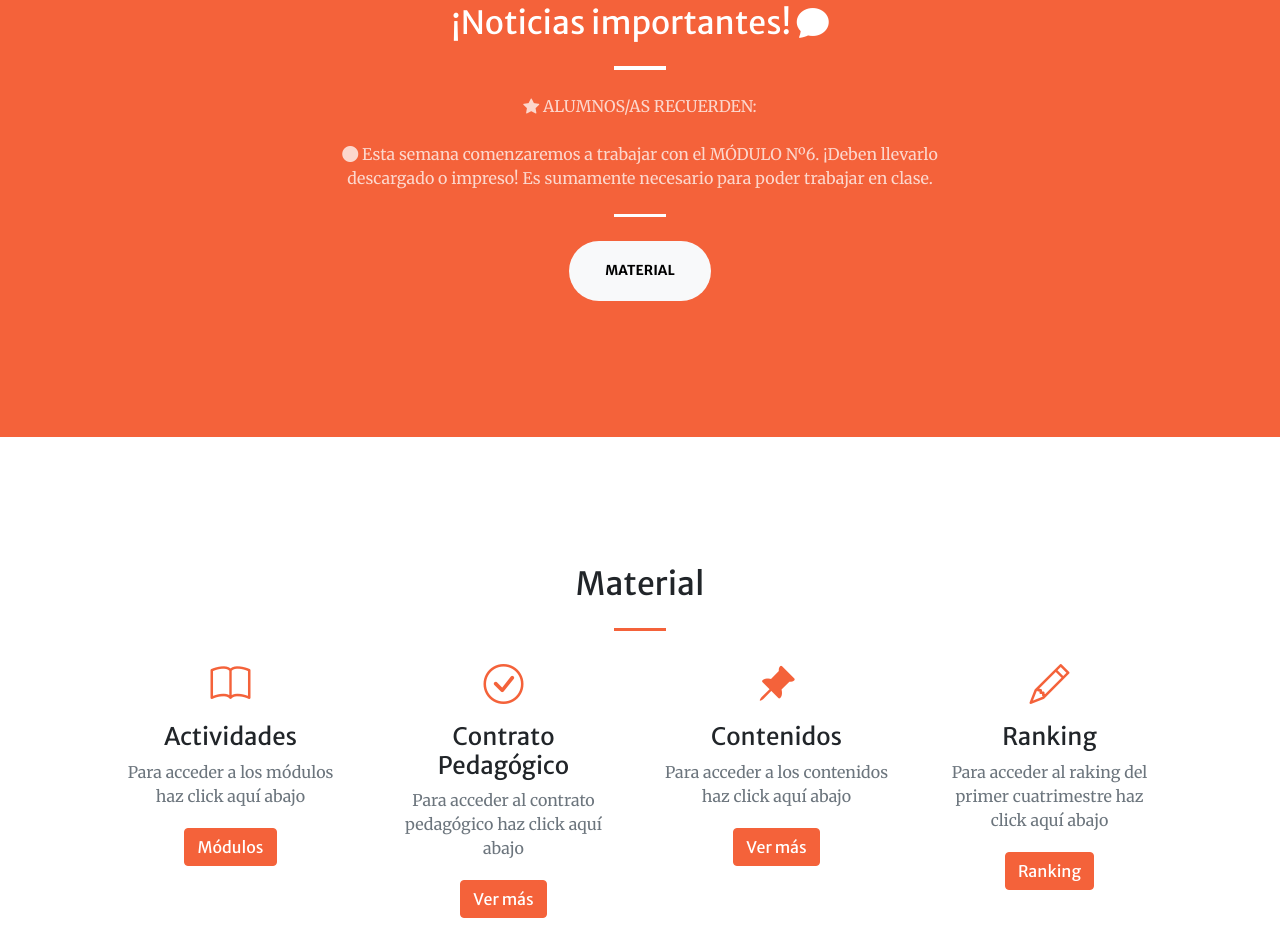
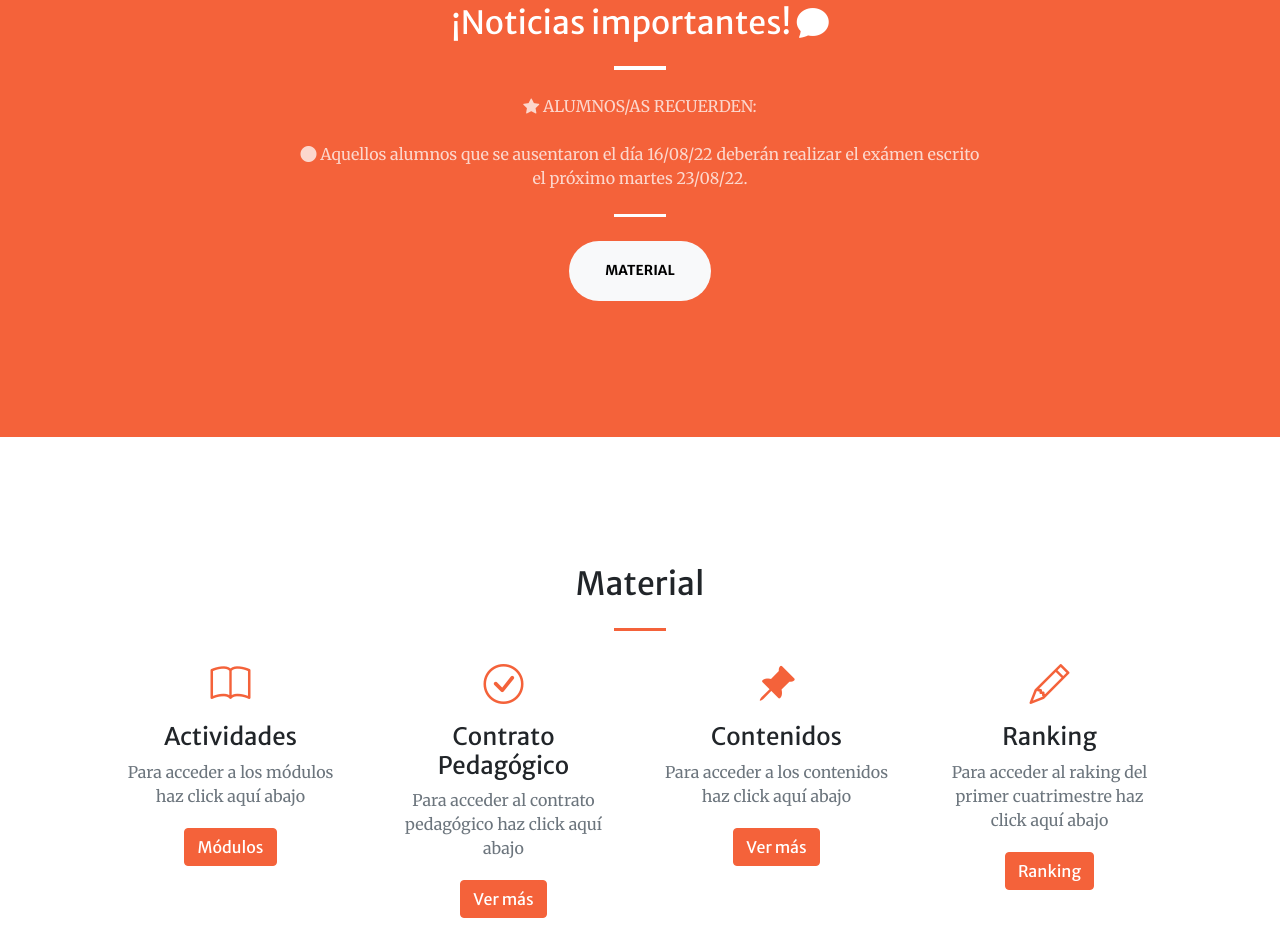
Before and after one commit to santiagopochettino/cienciassociales35, a plain HTML site: page index.html in a window 1280 px wide. Shown: the part 924-1869 px from the top of the page. Drawn offline with nearby package versions, Linux system fonts and the light colour scheme; some packages are replaced by stand-ins of ours; a script that the page names is missing; a web font is replaced by a local one.

Commit message:
[ADD] Asistencias 16/08 y notas del primer exámen

```diff
--- a/index.html
+++ b/index.html
@@ -77,7 +77,7 @@
                         <i class="bi-circle-fill"></i> Las personas que no entregaron el módulo 2 , tienen tiempo hasta el martes  03/05/22 para hacerlo.
                    </p> -->
                     <p class="text-white-75 mb-2">
-                        <i class="bi-circle-fill"></i> Esta semana comenzaremos a trabajar con el MÓDULO Nº6. ¡Deben llevarlo descargado o impreso! Es sumamente necesario para poder trabajar en clase.
+                        <i class="bi-circle-fill"></i> Aquellos alumnos que se ausentaron el día 16/08/22 deberán realizar el exámen escrito el próximo martes 23/08/22.
                     </p>
                     <!--
 
--- a/js/app.js
+++ b/js/app.js
@@ -4,20 +4,20 @@ const items = document.getElementById('items')
 const alumno1 = {
   name: 'Abalos, Darian',
   asistencias: 4,
-  tbc:4,
+  tbc: 4,
   modulos: 0,
-  evaluaciones:'-',
+  evaluaciones:'Aus',
   recuperatorios: '-',
   puntaje: 8
 }
 const alumno2 = {
   name: 'Abuin, Benjamin',
-  asistencias: 4,
-  tbc:4,
+  asistencias: 5,
+  tbc: 5,
   modulos: 0,
-  evaluaciones: '-',
+  evaluaciones: 8,
   recuperatorios: '-',
-  puntaje: 8
+  puntaje: 18
 }
 
 const alumno5 = {
@@ -25,204 +25,222 @@ const alumno5 = {
   asistencias: 4,
   tbc: 4,
   modulos: 0,
-  evaluaciones: '-',
+  evaluaciones: 'Aus',
   recuperatorios: '-',
   puntaje: 8
 }
 const alumno6 = {
   name: 'Bauer, Dante',
-  asistencias: 4,
-  tbc: 4,
+  asistencias: 5,
+  tbc: 5,
   modulos: 0,
-  evaluaciones: '-',
+  evaluaciones: 8,
   recuperatorios: '-',
-  puntaje: 8
+  puntaje: 18
 }
 const alumno7 = {
   name: 'Bureaux, Iñaki ',
-  asistencias: 4,
-  tbc: 4,
+  asistencias: 5,
+  tbc: 5,
   modulos: 0,
-  evaluaciones: '-',
+  evaluaciones: 8,
   recuperatorios: '-',
-  puntaje: 8
+  puntaje: 18
 }
 const alumno8 = {
   name: 'Capetolo, Renata',
-  asistencias: 4,
-  tbc: 4,
+  asistencias: 5,
+  tbc: 5,
   modulos:0,
-  evaluaciones: '-',
+  evaluaciones: 9,
   recuperatorios:'-',
-  puntaje: 8
+  puntaje: 19
 }
 const alumno9 = {
   name: 'Carabajal, Dylan',
-  asistencias: 4,
-  tbc: 4,
+  asistencias: 5,
+  tbc: 5,
   modulos:0,
-  evaluaciones: '-',
+  evaluaciones: 10,
   recuperatorios: '-',
-  puntaje: 8
+  puntaje: 20
 }
 const alumno10 = {
   name: 'Casabianca, Ana',
   asistencias: 4,
   tbc: 4,
   modulos:0,
-  evaluaciones: '-',
+  evaluaciones: 'Aus',
   recuperatorios: '-',
   puntaje: 8
 }
 const alumno11 = {
   name: 'Cespedes, Abigail ',
+  asistencias: 5,
+  tbc: 5,
+  modulos: 0,
+  evaluaciones: 7,
+  recuperatorios:'-',
+  puntaje: 17
+}
+const alumno12 = {
+  name: 'Chavez, Alejo ',
   asistencias: 4,
   tbc: 4,
   modulos: 0,
-  evaluaciones: '-',
+  evaluaciones: 6,
   recuperatorios:'-',
-  puntaje: 8
-}
-const alumno12 = {
-  name: 'Chavez, Alejo ',
-  asistencias: 3,
-  tbc: 3,
-  modulos: 0,
-  evaluaciones: '-',
-  recuperatorios:'-',
-  puntaje: 6
+  puntaje: 14
 }
 const alumno13 = {
   name: 'Duyos, Julieta',
-  asistencias: 4,
-  tbc: 4,
+  asistencias: 5,
+  tbc: 5,
   modulos: 0,
-  evaluaciones: '-',
+  evaluaciones: 8,
   recuperatorios: '-',
-  puntaje: 8
+  puntaje: 18
 }
 const alumno15 ={
   name: 'Gallo, Benjamin',
   asistencias: 4,
   tbc: 4,
-  modulos:0,
-  evaluaciones:'-',
+  modulos: 0,
+  evaluaciones: 'Aus',
   recuperatorios: '-',
   puntaje: 8
 }
 const alumno16 ={
   name: 'Kaiser, Kevin',
-  asistencias: 3,
-  tbc: 3,
+  asistencias: 4,
+  tbc: 4,
   modulos: 0,
-  evaluaciones:'-',
+  evaluaciones: 6,
   recuperatorios: '-',
-  puntaje: 6
+  puntaje: 14
 }
 const alumno17 ={
   name: 'Leone, Joaquin',
-  asistencias: 3,
-  tbc: 3,
+  asistencias: 4,
+  tbc: 4,
   modulos: 0,
-  evaluaciones: '-',
-  recuperatorios:'-',
-  puntaje: 6
+  evaluaciones: 6,
+  recuperatorios: '-',
+  puntaje: 14
 }
 const alumno18 ={
   name: 'Liendo, Kiara',
-  asistencias: 4,
-  tbc: 4,
-  modulos:0 ,
-  evaluaciones: '-' ,
+  asistencias: 5,
+  tbc: 5,
+  modulos: 0,
+  evaluaciones: 4,
   recuperatorios: '-',
-  puntaje: 8
+  puntaje: 14
 }
 const alumno19 ={
   name: 'Montenegro, Jesus',
-  asistencias: 2,
-  tbc:2,
-  modulos:0,
-  evaluaciones: '-',
+  asistencias: 5,
+  tbc: 5,
+  modulos: 0,
+  evaluaciones: 7,
   recuperatorios: '-',
-  puntaje: 4
+  puntaje: 17
 }
 const alumno20 ={
   name: 'Montero, Chiara',
-  asistencias:  4,
-  tbc: 4,
-  modulos:0,
-  evaluaciones: '-',
+  asistencias:  5,
+  tbc: 5,
+  modulos: 0,
+  evaluaciones: 7,
   recuperatorios: '-',
-  puntaje: 8
+  puntaje: 17
 }
 const alumno21 ={
   name: 'Olivera, Antonella',
+  asistencias: 5,
+  tbc: 5,
+  modulos: 0,
+  evaluaciones: 2,
+  recuperatorios: '-',
+  puntaje: 12
+}
+const alumno22 ={
+  name: 'Rasa, Lisandro',
+  asistencias:  5,
+  tbc: 5,
+  modulos: 0,
+  evaluaciones: 7,
+  recuperatorios: '-',
+  puntaje: 17
+}
+const alumno24 ={
+  name: 'Valenzuela, Candela',
   asistencias: 4,
   tbc: 4,
   modulos: 0,
-  evaluaciones: '-',
+  evaluaciones: 8,
   recuperatorios: '-',
-  puntaje: 8
-}
-const alumno22 ={
-  name: 'Rasa, Lisandro',
-  asistencias:  4,
-  tbc: 4,
-  modulos: 0,
-  evaluaciones: '-',
-  recuperatorios: '-',
-  puntaje: 8
-}
-const alumno24 ={
-  name: 'Valenzuela, Candela',
-  asistencias: 3,
-  tbc: 3,
-  modulos: 0,
-  evaluaciones: '-',
-  recuperatorios: '-',
-  puntaje: 6
+  puntaje: 16
 }
 const alumno25 ={
   name: 'Loyza, Kiara',
-  asistencias: 3,
-  tbc:3,
+  asistencias: 4,
+  tbc:4,
   modulos: 0,
-  evaluaciones: '-',
+  evaluaciones: 8,
   recuperatorios: '-',
-  puntaje: 6
+  puntaje: 16
 }
 const alumno26 ={
   name: 'Osses, Enzo',
   asistencias: 4,
   tbc: 4,
   modulos: 0,
-  evaluaciones: '-',
+  evaluaciones: 'Aus',
   recuperatorios: '-',
   puntaje: 8
 }
 const alumno27 = {
   name: 'Orome, Araceli',
+  asistencias: 5,
+  tbc: 5,
+  modulos: 0,
+  evaluaciones: 7,
+  recuperatorios: '-',
+  puntaje: 17
+}
+const alumno28 = {
+  name: 'Salinas, Nayla',
   asistencias: 4,
   tbc: 4,
   modulos: 0,
-  evaluaciones: '-',
+  evaluaciones: 3,
   recuperatorios: '-',
-  puntaje: 8
-}
-const alumno28 = {
-  name: 'Salinas, Leila',
-  asistencias: 3,
-  tbc: 3,
-  modulos: 0,
-  evaluaciones: '-',
-  recuperatorios: '-',
-  puntaje: 6
+  puntaje: 11
 }
 
 
 
 items.innerHTML = `
 
+<tr>
+  <td><i class="bi-trophy-fill"></i> ${alumno9.name}</td>
+  <td>${alumno9.asistencias}</td>
+  <td>${alumno9.tbc}</td>
+  <td>${alumno9.modulos}</td>
+  <td><i class="bi-star-fill"></i> ${alumno9.evaluaciones}</td>
+  <td>${alumno9.recuperatorios}</td>
+  <td>${alumno9.puntaje}</td>
+</tr>
+<tr>
+  <td><i class="bi-trophy-fill"></i> ${alumno8.name}</td>
+  <td>${alumno8.asistencias}</td>
+  <td>${alumno8.tbc}</td>
+  <td>${alumno8.modulos}</td>
+  <td>${alumno8.evaluaciones}</td>
+  <td>${alumno8.recuperatorios}</td>
+  <td>${alumno8.puntaje}</td>
+</tr>
 <tr>
   <td><i class="bi-trophy-fill"></i> ${alumno7.name}</td>
   <td>${alumno7.asistencias}</td>
@@ -231,6 +249,16 @@ items.innerHTML = `
   <td>${alumno7.evaluaciones}</td>
   <td>${alumno7.recuperatorios}</td>
   <td>${alumno7.puntaje}</td>
+</tr>
+
+<tr>
+  <td><i class="bi-trophy-fill"></i> ${alumno2.name}</td>
+  <td>${alumno2.asistencias}</td>
+  <td>${alumno2.tbc}</td>
+  <td>${alumno2.modulos}</td>
+  <td>${alumno2.evaluaciones}</td>
+  <td>${alumno2.recuperatorios}</td>
+  <td>${alumno2.puntaje}</td>
 </tr>
 
 <tr>
@@ -244,6 +272,15 @@ items.innerHTML = `
 </tr>
 
 <tr>
+  <td><i class="bi-trophy-fill"></i> ${alumno13.name}</td>
+  <td>${alumno13.asistencias}</td>
+  <td>${alumno13.tbc}</td>
+  <td>${alumno13.modulos}</td>
+  <td>${alumno13.evaluaciones}</td>
+  <td>${alumno13.recuperatorios}</td>
+  <td>${alumno13.puntaje}</td>
+</tr>
+<tr>
   <td><i class="bi-trophy-fill"></i> ${alumno20.name}</td>
   <td>${alumno20.asistencias}</td>
   <td>${alumno20.tbc}</td>
@@ -253,15 +290,6 @@ items.innerHTML = `
   <td>${alumno20.puntaje}</td>
 </tr>
 
-<tr>
-  <td><i class="bi-trophy-fill"></i> ${alumno13.name}</td>
-  <td>${alumno13.asistencias}</td>
-  <td>${alumno13.tbc}</td>
-  <td>${alumno13.modulos}</td>
-  <td>${alumno13.evaluaciones}</td>
-  <td>${alumno13.recuperatorios}</td>
-  <td>${alumno13.puntaje}</td>
-</tr>
 
 
 <tr>
@@ -274,6 +302,127 @@ items.innerHTML = `
   <td>${alumno22.puntaje}</td>
 </tr>
 
+
+
+
+
+
+
+<tr>
+  <td><i class="bi-trophy-fill"></i> ${alumno11.name}</td>
+  <td>${alumno11.asistencias}</td>
+  <td>${alumno11.tbc}</td>
+  <td>${alumno11.modulos}</td>
+  <td>${alumno11.evaluaciones}</td>
+  <td>${alumno11.recuperatorios}</td>
+  <td>${alumno11.puntaje}</td>
+</tr>
+
+
+
+<tr>
+  <td><i class="bi-trophy-fill"></i> ${alumno27.name}</td>
+  <td>${alumno27.asistencias}</td>
+  <td>${alumno27.tbc}</td>
+  <td>${alumno27.modulos}</td>
+  <td>${alumno27.evaluaciones}</td>
+  <td>${alumno27.recuperatorios}</td>
+  <td>${alumno27.puntaje}</td>
+</tr>
+<tr>
+  <td><i class="bi-trophy-fill"></i> ${alumno19.name}</td>
+  <td>${alumno19.asistencias}</td>
+  <td>${alumno19.tbc}</td>
+  <td>${alumno19.modulos}</td>
+  <td>${alumno19.evaluaciones}</td>
+  <td>${alumno19.recuperatorios}</td>
+  <td>${alumno19.puntaje}</td>
+</tr>
+
+
+
+<tr>
+  <td><i class="bi-trophy-fill"></i> ${alumno24.name}</td>
+  <td>${alumno24.asistencias}</td>
+  <td>${alumno24.tbc}</td>
+  <td>${alumno24.modulos}</td>
+  <td>${alumno24.evaluaciones}</td>
+  <td>${alumno24.recuperatorios}</td>
+  <td>${alumno24.puntaje}</td>
+</tr>
+
+
+<tr>
+  <td><i class="bi-trophy-fill"></i> ${alumno25.name}</td>
+  <td>${alumno25.asistencias}</td>
+  <td>${alumno25.tbc}</td>
+  <td>${alumno25.modulos}</td>
+  <td>${alumno25.evaluaciones}</td>
+  <td>${alumno25.recuperatorios}</td>
+  <td>${alumno25.puntaje}</td>
+</tr>
+<tr>
+  <td><i class="bi-trophy-fill"></i> ${alumno16.name}</td>
+  <td>${alumno16.asistencias}</td>
+  <td>${alumno16.tbc}</td>
+  <td>${alumno16.modulos}</td>
+  <td>${alumno16.evaluaciones}</td>
+  <td>${alumno16.recuperatorios}</td>
+  <td>${alumno16.puntaje}</td>
+</tr>
+
+
+<tr>
+  <td><i class="bi-trophy-fill"></i> ${alumno12.name}</td>
+  <td>${alumno12.asistencias}</td>
+  <td>${alumno12.tbc}</td>
+  <td>${alumno12.modulos}</td>
+  <td>${alumno12.evaluaciones}</td>
+  <td>${alumno12.recuperatorios}</td>
+  <td>${alumno12.puntaje}</td>
+</tr>
+
+
+<tr>
+  <td><i class="bi-trophy-fill"></i> ${alumno17.name}</td>
+  <td>${alumno17.asistencias}</td>
+  <td>${alumno17.tbc}</td>
+  <td>${alumno17.modulos}</td>
+  <td>${alumno17.evaluaciones}</td>
+  <td>${alumno17.recuperatorios}</td>
+  <td>${alumno17.puntaje}</td>
+</tr>
+
+<tr>
+  <td><i class="bi-trophy-fill"></i> ${alumno18.name}</td>
+  <td>${alumno18.asistencias}</td>
+  <td>${alumno18.tbc}</td>
+  <td>${alumno18.modulos}</td>
+  <td>${alumno18.evaluaciones}</td>
+  <td>${alumno18.recuperatorios}</td>
+  <td>${alumno18.puntaje}</td>
+</tr>
+
+
+<tr>
+  <td><i class="bi-trophy-fill"></i> ${alumno21.name}</td>
+  <td>${alumno21.asistencias}</td>
+   <td>${alumno21.tbc}</td>
+  <td>${alumno21.modulos}</td>
+  <td>${alumno21.evaluaciones}</td>
+  <td>${alumno21.recuperatorios}</td>
+  <td>${alumno21.puntaje}</td>
+</tr>
+
+<tr>
+  <td><i class="bi-trophy-fill"></i> ${alumno28.name}</td>
+  <td>${alumno28.asistencias}</td>
+  <td>${alumno28.tbc}</td>
+  <td>${alumno28.modulos}</td>
+  <td>${alumno28.evaluaciones}</td>
+  <td>${alumno28.recuperatorios}</td>
+  <td>${alumno28.puntaje}</td>
+</tr>
 <tr>
   <td><i class="bi-trophy-fill"></i> ${alumno10.name}</td>
   <td>${alumno10.asistencias}</td>
@@ -283,19 +432,6 @@ items.innerHTML = `
   <td>${alumno10.recuperatorios}</td>
   <td>${alumno10.puntaje}</td>
 </tr>
-
-
-<tr>
-  <td><i class="bi-trophy-fill"></i> ${alumno8.name}</td>
-  <td>${alumno8.asistencias}</td>
-  <td>${alumno8.tbc}</td>
-  <td>${alumno8.modulos}</td>
-  <td>${alumno8.evaluaciones}</td>
-  <td>${alumno8.recuperatorios}</td>
-  <td>${alumno8.puntaje}</td>
-</tr>
-
-
 
 
 <tr>
@@ -318,30 +454,14 @@ items.innerHTML = `
 </tr>
 
 <tr>
-  <td><i class="bi-trophy-fill"></i> ${alumno21.name}</td>
-  <td>${alumno21.asistencias}</td>
-   <td>${alumno21.tbc}</td>
-  <td>${alumno21.modulos}</td>
-  <td>${alumno21.evaluaciones}</td>
-  <td>${alumno21.recuperatorios}</td>
-  <td>${alumno21.puntaje}</td>
+  <td><i class="bi-trophy-fill"></i> ${alumno15.name}</td>
+  <td>${alumno15.asistencias}</td>
+  <td>${alumno15.tbc}</td>
+  <td>${alumno15.modulos}</td>
+  <td>${alumno15.evaluaciones}</td>
+  <td>${alumno15.recuperatorios}</td>
+  <td>${alumno15.puntaje}</td>
 </tr>
-
-
-
-
-
-
-<tr>
-  <td><i class="bi-trophy-fill"></i> ${alumno18.name}</td>
-  <td>${alumno18.asistencias}</td>
-  <td>${alumno18.tbc}</td>
-  <td>${alumno18.modulos}</td>
-  <td>${alumno18.evaluaciones}</td>
-  <td>${alumno18.recuperatorios}</td>
-  <td>${alumno18.puntaje}</td>
-</tr>
-
 
 <tr>
   <td><i class="bi-trophy-fill"></i> ${alumno26.name}</td>
@@ -353,130 +473,6 @@ items.innerHTML = `
   <td>${alumno26.puntaje}</td>
 </tr>
 
-<tr>
-  <td><i class="bi-trophy-fill"></i> ${alumno9.name}</td>
-  <td>${alumno9.asistencias}</td>
-  <td>${alumno9.tbc}</td>
-  <td>${alumno9.modulos}</td>
-  <td>${alumno9.evaluaciones}</td>
-  <td>${alumno9.recuperatorios}</td>
-  <td>${alumno9.puntaje}</td>
-</tr>
 
 
-<tr>
-  <td><i class="bi-trophy-fill"></i> ${alumno11.name}</td>
-  <td>${alumno11.asistencias}</td>
-  <td>${alumno11.tbc}</td>
-  <td>${alumno11.modulos}</td>
-  <td>${alumno11.evaluaciones}</td>
-  <td>${alumno11.recuperatorios}</td>
-  <td>${alumno11.puntaje}</td>
-</tr>
-
-<tr>
-  <td><i class="bi-trophy-fill"></i> ${alumno2.name}</td>
-  <td>${alumno2.asistencias}</td>
-  <td>${alumno2.tbc}</td>
-  <td>${alumno2.modulos}</td>
-  <td>${alumno2.evaluaciones}</td>
-  <td>${alumno2.recuperatorios}</td>
-  <td>${alumno2.puntaje}</td>
-</tr>
-
-
-<tr>
-  <td><i class="bi-trophy-fill"></i> ${alumno15.name}</td>
-  <td>${alumno15.asistencias}</td>
-  <td>${alumno15.tbc}</td>
-  <td>${alumno15.modulos}</td>
-  <td>${alumno15.evaluaciones}</td>
-  <td>${alumno15.recuperatorios}</td>
-  <td>${alumno15.puntaje}</td>
-</tr>
-
-
-<tr>
-  <td><i class="bi-trophy-fill"></i> ${alumno27.name}</td>
-  <td>${alumno27.asistencias}</td>
-  <td>${alumno27.tbc}</td>
-  <td>${alumno27.modulos}</td>
-  <td>${alumno27.evaluaciones}</td>
-  <td>${alumno27.recuperatorios}</td>
-  <td>${alumno27.puntaje}</td>
-</tr>
-<tr>
-  <td><i class="bi-trophy-fill"></i> ${alumno28.name}</td>
-  <td>${alumno28.asistencias}</td>
-  <td>${alumno28.tbc}</td>
-  <td>${alumno28.modulos}</td>
-  <td>${alumno28.evaluaciones}</td>
-  <td>${alumno28.recuperatorios}</td>
-  <td>${alumno28.puntaje}</td>
-</tr>
-
-<tr>
-  <td><i class="bi-trophy-fill"></i> ${alumno16.name}</td>
-  <td>${alumno16.asistencias}</td>
-  <td>${alumno16.tbc}</td>
-  <td>${alumno16.modulos}</td>
-  <td>${alumno16.evaluaciones}</td>
-  <td>${alumno16.recuperatorios}</td>
-  <td>${alumno16.puntaje}</td>
-</tr>
-
-
-<tr>
-  <td><i class="bi-trophy-fill"></i> ${alumno12.name}</td>
-  <td>${alumno12.asistencias}</td>
-  <td>${alumno12.tbc}</td>
-  <td>${alumno12.modulos}</td>
-  <td>${alumno12.evaluaciones}</td>
-  <td>${alumno12.recuperatorios}</td>
-  <td>${alumno12.puntaje}</td>
-</tr>
-
-<tr>
-  <td><i class="bi-trophy-fill"></i> ${alumno24.name}</td>
-  <td>${alumno24.asistencias}</td>
-  <td>${alumno24.tbc}</td>
-  <td>${alumno24.modulos}</td>
-  <td>${alumno24.evaluaciones}</td>
-  <td>${alumno24.recuperatorios}</td>
-  <td>${alumno24.puntaje}</td>
-</tr>
-
-
-<tr>
-  <td><i class="bi-trophy-fill"></i> ${alumno25.name}</td>
-  <td>${alumno25.asistencias}</td>
-  <td>${alumno25.tbc}</td>
-  <td>${alumno25.modulos}</td>
-  <td>${alumno25.evaluaciones}</td>
-  <td>${alumno25.recuperatorios}</td>
-  <td>${alumno25.puntaje}</td>
-</tr>
-
-
-<tr>
-  <td><i class="bi-trophy-fill"></i> ${alumno17.name}</td>
-  <td>${alumno17.asistencias}</td>
-  <td>${alumno17.tbc}</td>
-  <td>${alumno17.modulos}</td>
-  <td>${alumno17.evaluaciones}</td>
-  <td>${alumno17.recuperatorios}</td>
-  <td>${alumno17.puntaje}</td>
-</tr>
-
-
-<tr>
-  <td><i class="bi-trophy-fill"></i> ${alumno19.name}</td>
-  <td>${alumno19.asistencias}</td>
-  <td>${alumno19.tbc}</td>
-  <td>${alumno19.modulos}</td>
-  <td>${alumno19.evaluaciones}</td>
-  <td>${alumno19.recuperatorios}</td>
-  <td>${alumno19.puntaje}</td>
-</tr>
-
 `;
```
